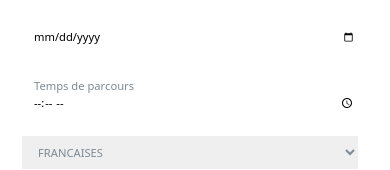
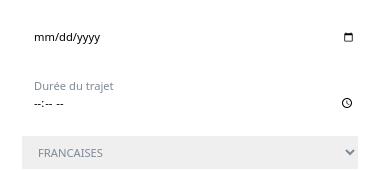
Before and after one commit to JCG89/GOMISAUTO, a React (Create React App) app: page /home in a window 390 px wide. Shown: the part 560-730 px from the top of the page. Built offline with nearby package versions, Linux system fonts and the light colour scheme.

Commit message:
FindCarForm check up

```diff
--- a/src/components/UI/FindCarForm.jsx
+++ b/src/components/UI/FindCarForm.jsx
@@ -12,13 +12,13 @@ const FindCarForm = () => {
           <input type="text" placeholder="Adresse d'arrivé " required />
         </FormGroup>
         <FormGroup className="form_group">
-          <input type="date" placeholder="journey date" required />
+          <input type="date" placeholder="Date du Voyage" required />
         </FormGroup>
         <FormGroup className="form_group">
           <input
             className="journey_time"
             type="time"
-            placeholder="Journey time"
+            placeholder="Durée du trajet"
             required
           />
         </FormGroup>
--- a/src/styles/FindCarForm.css
+++ b/src/styles/FindCarForm.css
@@ -67,7 +67,7 @@
   width: 100%;
 }
 .journey_time::before {
-  content: "Temps de parcours";
+  content: "Durée du trajet";
   margin-right: 0.8rem;
   color: #7c8a97;
 }
@@ -125,6 +125,7 @@
     width: 100%;
     margin: auto;
     margin-bottom: 15px;
+    font-size: 12px;
   }
   .find_cars-left h4 {
     color: #7c8a97;
```
